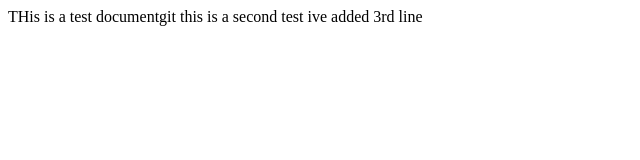
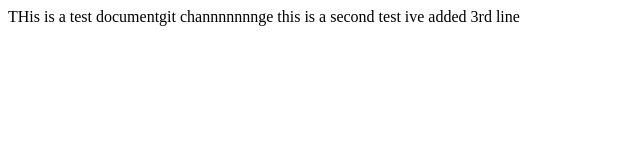
Before and after one commit to pugsley2k/gitHub, a plain HTML site: page index.html in a window 1280 px wide. Shown: the whole page, without its empty margins (0-640 px from the left). Drawn offline with Linux system fonts and the light colour scheme.

Commit message:
Added Changeeeee

```diff
--- a/index.html
+++ b/index.html
@@ -6,7 +6,7 @@
 </head>
 <body>
 	THis is a test documentgit
-
+channnnnnnge
 	this is a second test
 	 ive added 3rd line
 </body>
```
